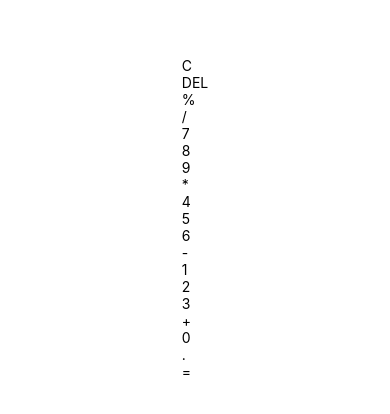
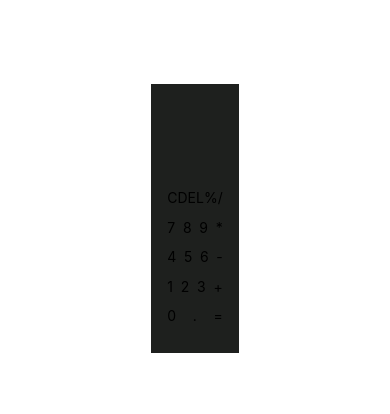
Before and after one commit to Emmy-Akintz/calculator-react-native, a React Native app: screen / in a window 390 px wide. Shown: the part 204-618 px from the top of the page. Built offline with nearby package versions, Linux system fonts and the light colour scheme.

Commit message:
configured tailwindcss

```diff
--- a/babel.config.js
+++ b/babel.config.js
@@ -1,6 +1,12 @@
-module.exports = function(api) {
+module.exports = function (api) {
   api.cache(true);
   return {
     presets: ['babel-preset-expo'],
+    plugins: ["nativewind/babel"],
+    env: {
+      production: {
+        plugins: ['react-native-paper/babel'],
+      },
+    },
   };
 };
--- a/package.json
+++ b/package.json
@@ -11,8 +11,11 @@
   "dependencies": {
     "expo": "~51.0.28",
     "expo-status-bar": "~1.12.1",
+    "nativewind": "^2.0.11",
+    "postcss": "^8.4.23",
     "react": "18.2.0",
-    "react-native": "0.74.5"
+    "react-native": "0.74.5",
+    "tailwindcss": "^3.3.2"
   },
   "devDependencies": {
     "@babel/core": "^7.20.0"
--- /dev/null
+++ b/tailwind.config.js
@@ -0,0 +1,17 @@
+/** @type {import('tailwindcss').Config} */
+module.exports = {
+    content: ["./App.{js,jsx,ts,tsx}", "./screens/**/*.{js,jsx,ts,tsx}"],
+    theme: {
+        extend: {
+            height: {
+                '105': '450px',
+                '128': '512px'
+            },
+            borderWidth: {
+                '1': '1px'
+
+            }
+        },
+    },
+    plugins: [],
+}
```
